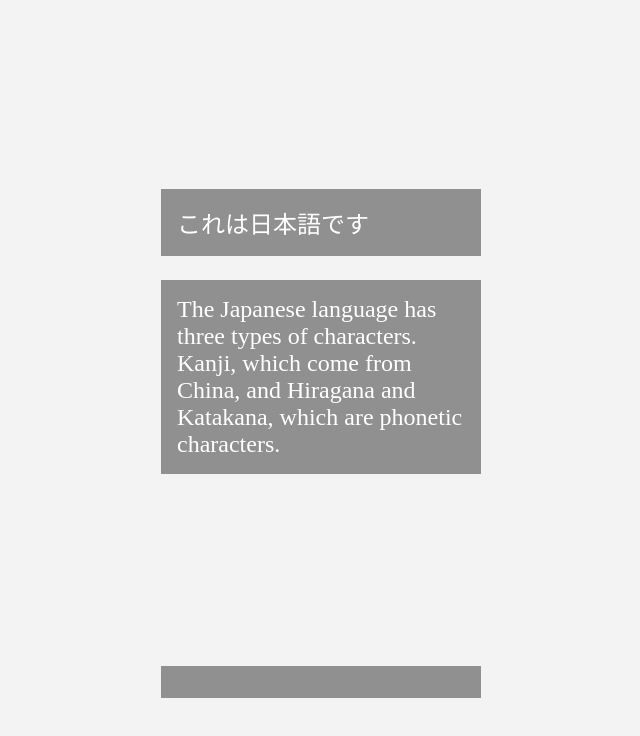
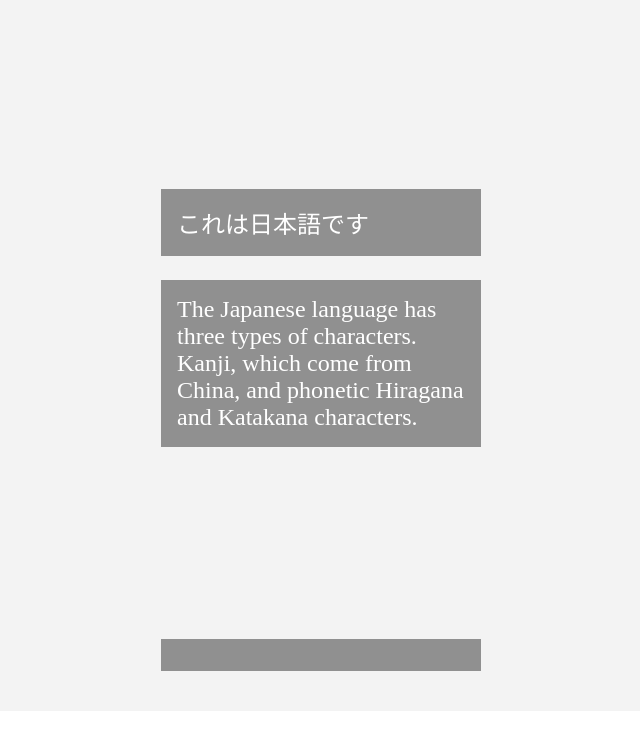
Before and after one commit to sho-miyasaka/scrollama-homework, a plain HTML site: page index.html in a window 1280 px wide. Shown: the part 1956-2692 px from the top of the page, without its empty margins (319-959 px from the left). Drawn offline with nearby package versions, Linux system fonts and the light colour scheme; a script that the page names is missing.

Commit message:
Update index.html

```diff
--- a/index.html
+++ b/index.html
@@ -111,7 +111,7 @@
 
           <div class="step" data-step="4" data-color="grey" data-image="url('images/aerial-view-tokyo-cityscape-with-fuji-mountain-japan.jpg')">
             <p>これは日本語です</p>
-            <p>The Japanese language has three types of characters. Kanji, which come from China, and Hiragana and Katakana, which are phonetic characters.</p>
+            <p>The Japanese language has three types of characters. Kanji, which come from China, and phonetic Hiragana and Katakana characters.</p>
           </div>
 
           <div class="step" data-step="5" data-color="white" data-image="url('images/wat-arun-temple-twilight-bangkok-thailand.jpg')">
```
